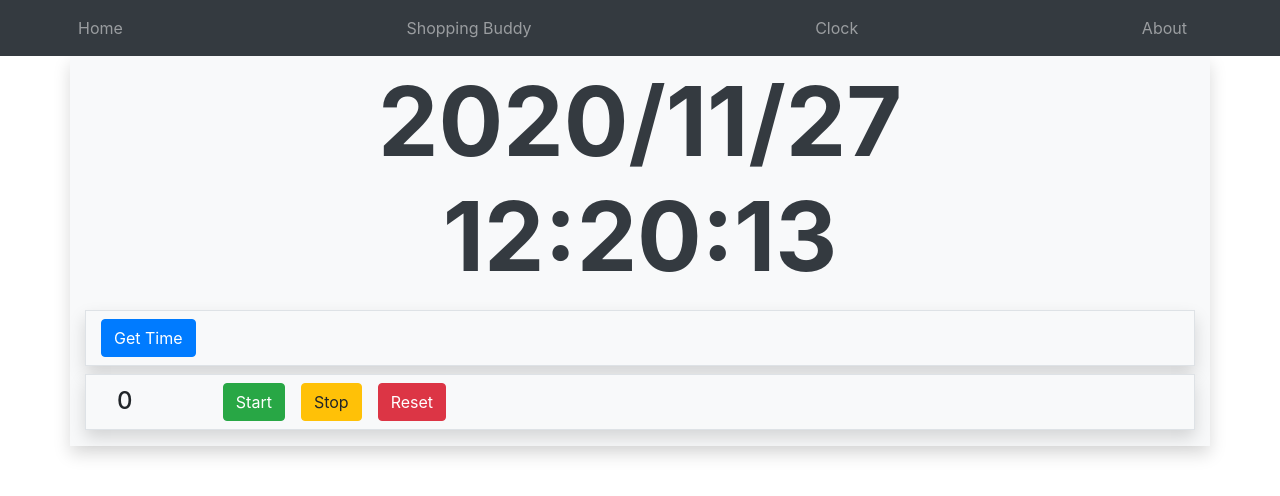
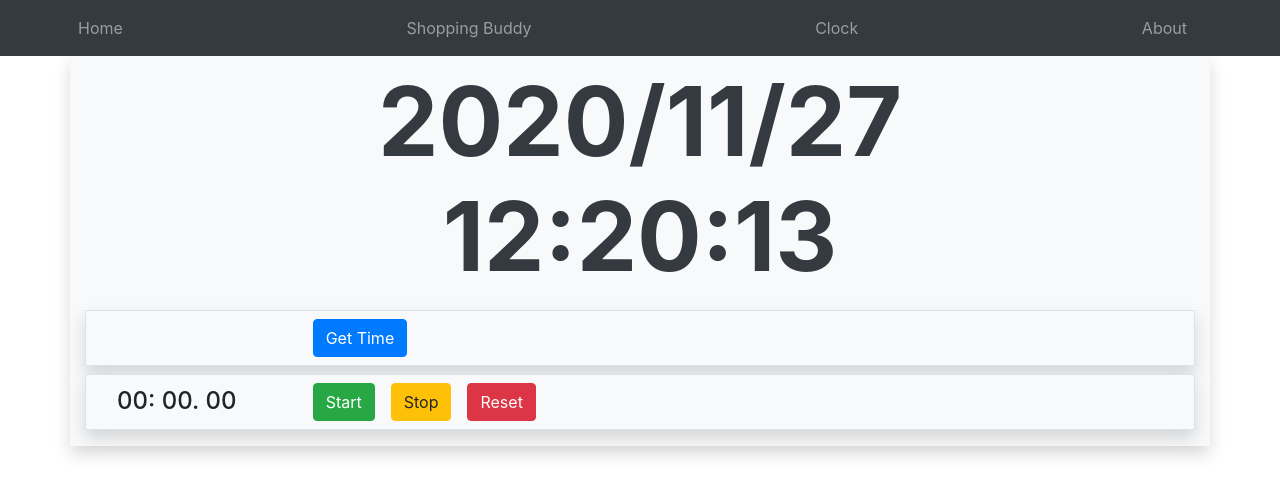
Before and after one commit to vyse12138/react-projects, a React (Create React App) app: page /Clock in a window 1280 px wide. Shown: the top 496 px of the page. Built offline with nearby package versions, Linux system fonts and the light colour scheme.

Commit message:
Counter update

```diff
--- a/src/pages/Clock.js
+++ b/src/pages/Clock.js
@@ -1,7 +1,7 @@
 import { useEffect, useState, useRef} from 'react';
 
 function Clock() {
-
+    //retrieve date data and store them in using state hooks
     let date = new Date();
     const [year, setYear] = useState(date.getFullYear().toString().padStart(2, '0'));
     const [month, setMonth] = useState((date.getMonth() + 1).toString().padStart(2, '0'));
@@ -9,8 +9,9 @@ function Clock() {
     const [hour, setHour] = useState(date.getHours().toString().padStart(2, '0'));
     const [minute, setMinute] = useState(date.getMinutes().toString().padStart(2, '0'));
     const [second, setSecond] = useState(date.getSeconds().toString().padStart(2, '0'));
-    useEffect(() => {
+    let a = useEffect(() => {
         let timer =  setInterval(() => {
+            //retrieve adn set date data each second
             let date = new Date();
             setYear(date.getFullYear().toString().padStart(2, '0'));
             setMonth((date.getMonth() + 1).toString().padStart(2, '0'));
@@ -19,36 +20,69 @@ function Clock() {
             setMinute(date.getMinutes().toString().padStart(2, '0'));
             setSecond(date.getSeconds().toString().padStart(2, '0'));
         }, 1000);
+        return () => clearInterval(timer);
+    });
 
-        return () => clearInterval(timer);
-
-    })
-
-    const [currentTime, setCurrentTime] = useState();
+    //representing current time
+    const [currentTime, setCurrentTime] = useState('');
     const handleOnGetTime = () =>{
         setCurrentTime(`${hour}:${minute}:${second}`);
     }
 
-    const [count, setCount] = useState(0);
+    //counter datas
+    const [count, setCount] = useState('');
+    const [countStarted, setCountStarted] = useState(false);
+    const [countMinute, setCountMinute] = useState(0);
+    const [countSecond, setCountSecond] = useState(0);
+    const [countMilisecond, setCountMilisecond] = useState(0);
+    //counter useEffect hook
+    useEffect(() => {
 
-    const counter = useRef(null)
-    const handleOnStart = () =>{
+        let counter;
+        //check if counter is enabled
+        if (countStarted){
+            //tick the counter each second
+            counter = setInterval(() => {
+                setCountSecond(countSecond => countSecond + 1);
+                if (countSecond  == 59){
+                    setCountSecond(0);
+                    setCountMinute(countMinute => countMinute + 1);
+                }
+            }, 1000);
 
-        counter.current = setInterval(() => {
-            setCount((count) => count +1);
+        }
+        return () => clearInterval(counter);
 
-        }, 1000);
-    }
+    },[countStarted,countSecond]);
 
-    const handleOnStop = () =>{
-        clearInterval(counter.current)
+    //counter milisecond mimic, not accurate
+    useEffect(() => {
+
+        let counter;
+        if (countStarted){
+            counter = setInterval(() => {
+                setCountMilisecond(Math.floor(Math.random()*100));
+
+            }, 5);
+        }
+        return () => clearInterval(counter);
+    },[countStarted,countMilisecond]);
+
+    const handleOnClear = () =>{
+        setCountStarted(false);
+        setCountMinute(0);
+        setCountSecond(0);
+        setCountMilisecond(0);
     }
 
 
-    const handleOnReset = () =>{
-        clearInterval(counter.current);
-        setCount(0);
-    }
+
+    let counts = (
+        `${countMinute.toString().padStart(2, '0')}:
+        ${countSecond.toString().padStart(2, '0')}.
+        ${countMilisecond.toString().padStart(2, '0')}`)
+
+    //clock elements
     let clockDate =`${year}/${month}/${day}`;
     let clockTime = (date.getSeconds()%2)
                     ? `${hour}:${minute}:${second}`
@@ -59,18 +93,15 @@ function Clock() {
             <div className="time text-center text-dark  display-1 font-weight-bold pb-2">{clockTime}</div>
 
             <div className="container row  no-gutters bg-light border shadow py-2 my-2">
+                <h4 className='col-2 my-1 mx-3'>{currentTime}</h4>
                 <button className='btn btn-primary' onClick={()=>handleOnGetTime()}>Get Time</button>
+	        </div>
 
-                <h4 className='  mx-3'>{currentTime}</h4>
-	        </div>
             <div className="container row  no-gutters bg-light border shadow py-2 my-2">
-
-
-                <h4 className='col-1 my-1 mx-3'>{count}</h4>
-
-                <button className='btn btn-success mr-3' onClick={()=>handleOnStart()}>Start</button>
-                <button className='btn btn-warning mr-3' onClick={()=>handleOnStop()}>Stop</button>
-                <button className='btn btn-danger' onClick={()=>handleOnReset()}>Reset</button>
+                <h4 className='col-2 my-1 mx-3'>{counts}</h4>
+                <button className='btn btn-success mr-3' onClick={()=>setCountStarted(true)}>Start</button>
+                <button className='btn btn-warning mr-3' onClick={()=>setCountStarted(false)}>Stop</button>
+                <button className='btn btn-danger' onClick={()=>handleOnClear()}>Reset</button>
 
 	        </div>
         </div>
```
Also changed, not shown: 1 other file (tests, documents, lock files or other folders).
